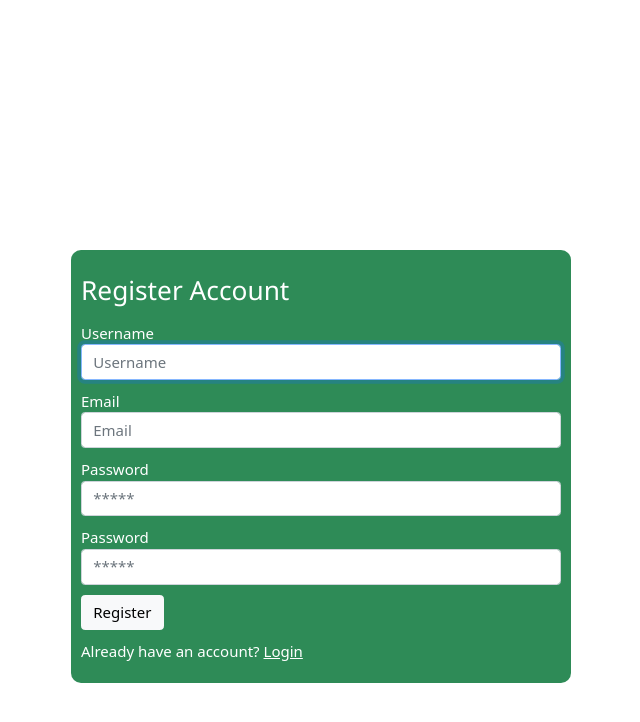
After one commit to VictorGulart/Projects, a Django app: page /register/ in a window 1280 px wide. The commit adds this page. Shown: the top 722 px of the page, without its empty margins (319-959 px from the left). Run offline with Django 3.2, Linux system fonts and the light colour scheme; parts of the project's set-up code (start-up, migrations or seed data) failed here and were passed over.

Commit message:
added register and login page, missing functionality and permissions on pages

```diff
--- a/Django_todo/todo/todoapp/forms.py
+++ b/Django_todo/todo/todoapp/forms.py
@@ -1,6 +1,8 @@
 from django import forms
 from .models import Task
-from django_summernote.widgets import SummernoteWidget
+from django.forms import Textarea, TextInput, EmailField, PasswordInput
+from django.contrib.auth.forms import UserCreationForm
+from django.contrib.auth.models import User
 
 class TaskForm(forms.ModelForm):
     class Meta:
@@ -14,11 +16,17 @@ class TaskForm(forms.ModelForm):
             'message':forms.Textarea(attrs={'placeholder':'Notes', 'class':'form-control'})
         }
 
-class TaskRawForm(forms.Form):
-    title = forms.CharField(label='',
-            widget = forms.TextInput(attrs={'placeholder':'Title', 'class':'form-control'})
-    )
 
-    message = forms.CharField(
-            widget = forms.Textarea(attrs={'placeholder':'Notes', 'class':'form-control'})
-    )
+class CreateUserForm(UserCreationForm):
+        username = forms.CharField(widget=forms.TextInput(attrs={'class':'form-control', 'placeholder':'Username'}))
+        email = forms.EmailField(widget=forms.EmailInput(attrs={'class':'form-control', 'placeholder':'Email'}))
+        password1 = forms.CharField(widget=forms.PasswordInput(attrs={'class':'form-control', 'placeholder':'*****'}))
+        password2 = forms.CharField(widget=forms.PasswordInput(attrs={'class':'form-control', 'placeholder':'*****'}))
+
+
+        class Meta:
+                model = User
+
+                fields = [
+                        'username', 'email', 'password1', 'password2'
+                ]
--- a/Django_todo/todo/todoapp/static/todoapp/home.css
+++ b/Django_todo/todo/todoapp/static/todoapp/home.css
@@ -117,3 +117,26 @@
     height:500px;
     position: absolute;
 }
+
+.credential-form{
+    color: white;
+    width: 50%;
+    height: auto;
+    max-width: 500px;
+    margin: auto;
+    margin-top: 250px;
+    background-color: seagreen;
+    border-radius: 10px;
+}
+
+.form{
+    padding: 10px;
+}
+
+.form-group{
+    margin: 10px 0px ;
+}
+
+.form-group a{
+    color: white;
+}
--- a/Django_todo/todo/todoapp/templates/todoapp/base.html
+++ b/Django_todo/todo/todoapp/templates/todoapp/base.html
@@ -17,7 +17,6 @@
 </head>
 <body>
     <div class="container">
-        <div class="container" id="header"> <h1> To Do App </h1> </div>
         {% block content%}
         {% endblock content%}
     </div>
--- a/Django_todo/todo/todoapp/templates/todoapp/home.html
+++ b/Django_todo/todo/todoapp/templates/todoapp/home.html
@@ -6,6 +6,7 @@
 
 {% block content %}
 
+    <div class="container" id="header"> <h1> To Do App </h1> </div>
     <div class="container" id='menu'>
         <input type="button" class='btn btn-secondary btn-green' value="Add Task" onclick="add_task()">
         <input type="button" class='btn btn-secondary btn-green' value="Check All">
--- /dev/null
+++ b/Django_todo/todo/todoapp/templates/todoapp/register.html
@@ -0,0 +1,37 @@
+{% extends 'todoapp/base.html' %}
+
+{% block content %}
+    <div class="credential-form">
+        <div class="form">
+            <p>
+                <h3> Register Account </h3>
+            </p>
+            <form action="" method="post">
+                {% csrf_token %}
+                <!-- Username -->
+                <div class="form-group">
+                    <label for="usernameInput">Username</label>
+                    {{form.username}}
+                </div>
+                <div class="form-group">
+                    <label for="emailInput">Email</label>
+                    {{form.email}}
+                </div>
+                <div class="form-group">
+                    <label for="passwordInput1">Password</label>
+                    {{form.password1}}
+                </div>
+                <div class="form-group">
+                    <label for="passwordInput2">Password</label>
+                    {{form.password2}}
+                </div>
+                <input class='btn btn-light' type="submit" value="Register">
+            </form>
+            <div class='form-group'>
+                <span>
+                    Already have an account? <a href="{% url 'todoapp:login' %}" >Login</a>
+                </span>
+            </div>
+        </div>
+    </div>
+{% endblock content %}
--- a/Django_todo/todo/todoapp/urls.py
+++ b/Django_todo/todo/todoapp/urls.py
@@ -1,10 +1,12 @@
 from django.urls import path, reverse
 from django.urls.conf import include
-from .views import add_task, delete_view, home_view, edit_view, list_view, edit_modal_view, get_modal_view
+from .views import add_task, delete_view, home_view, edit_view, list_view, edit_modal_view, get_modal_view, login_page, register_page
 
 app_name = 'todoapp'
 urlpatterns = [
         path('', home_view),
+        path('register/', register_page, name='register'),
+        path('login/', login_page, name='login'),
         path('list', list_view, name='show_list'),
         path('add_task', add_task, name='add_task'),
         path('edit/<int:pk>', edit_view, name='update_task'),
--- a/Django_todo/todo/todoapp/views.py
+++ b/Django_todo/todo/todoapp/views.py
@@ -4,18 +4,38 @@ from django.urls import reverse
 from django.template import RequestContext
 from django.http import HttpResponseRedirect, HttpResponse
 from django.utils import timezone
+from django.contrib.auth.forms import UserCreationForm
+
+from django.contrib.auth.decorators import login_required # to see the page login is required
+from django.contrib.auth import authenticate, login, logout
+
 from .models import Task
-from .forms import TaskForm, TaskRawForm
+from .forms import TaskForm, CreateUserForm
 import json
 # Create your views here.
 
-
+@login_required(login_url='login')
 def home_view( request, *args, **kwargs):
 
     context = {
         'tasks':Task.objects.all()
     }
     return render( request, 'todoapp/home.html', context)
+
+def login_page( request ):
+    context = {}
+    return render( request, 'todoapp/login.html', context)
+
+def register_page( request ):
+    form = CreateUserForm()
+    if request.method == 'POST':
+        form = CreateUserForm(request.POST)
+        if form.is_valid():
+            form.save()
+            print('User Created')
+            redirect('login_page')
+    context = {'form':form}
+    return render( request, 'todoapp/register.html', context)
 
 def add_task( request, *args, **kwargs):
     ''' Creates a default task and returns the updated list '''
```
Also changed, not shown: Django_todo/todo/todoapp/admin.py (+4 -4 lines), Django_todo/todo/todoapp/models.py (+5 -5 lines), Django_todo/todo/todoapp/templates/todoapp/login.html (added, +30 -0 lines), Django_todo/todo/db.sqlite3, Django_todo/todo/todoapp/migrations/0001_initial.py, Django_todo/todo/todoapp/migrations/0002_auto_20201216_0847.py (deleted), Django_todo/todo/todoapp/migrations/0002_auto_20201216_2231.py (added), Django_todo/todo/todoapp/migrations/0003_auto_20201216_0859.py (deleted). Lines whose indentation alone changed are shown as unchanged.
